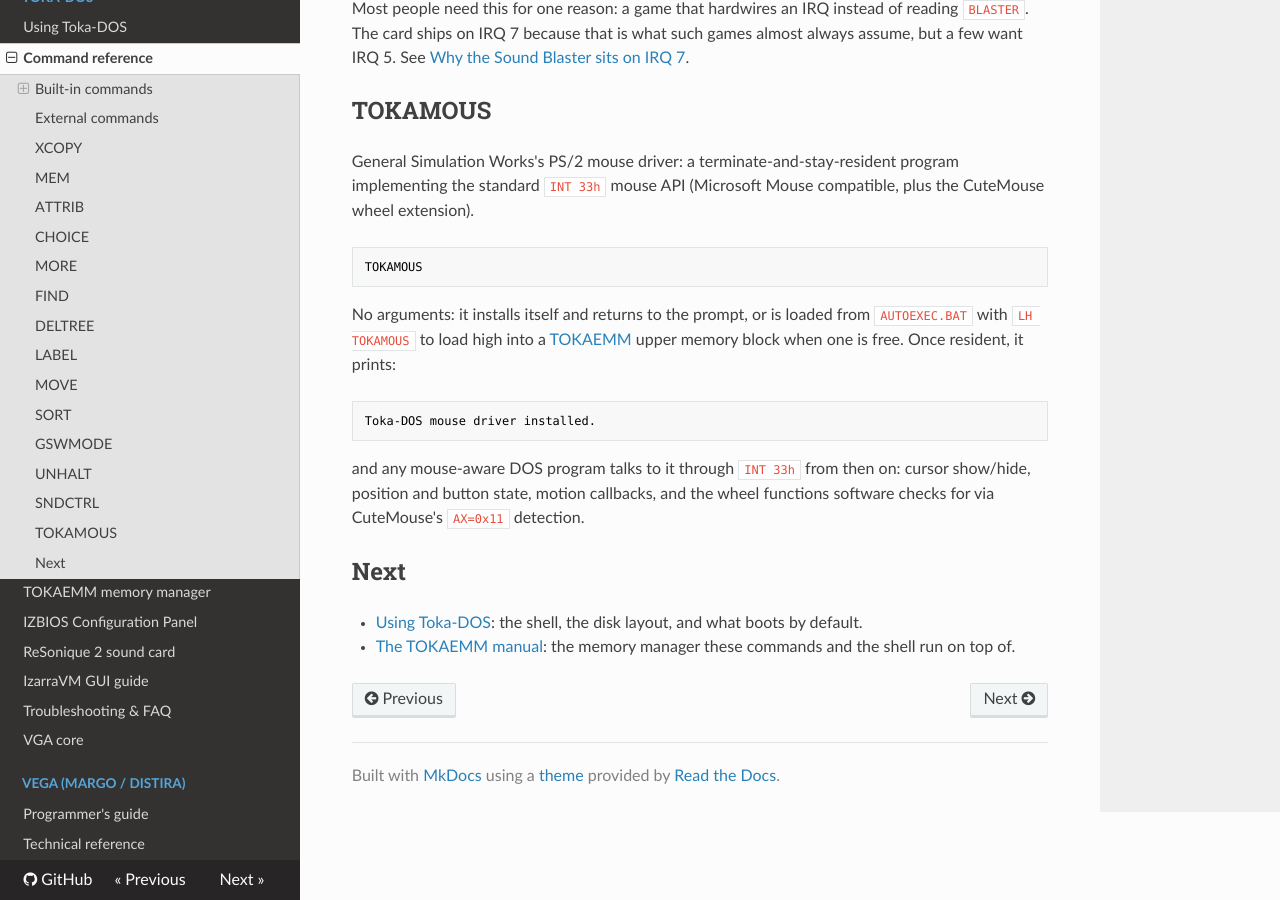
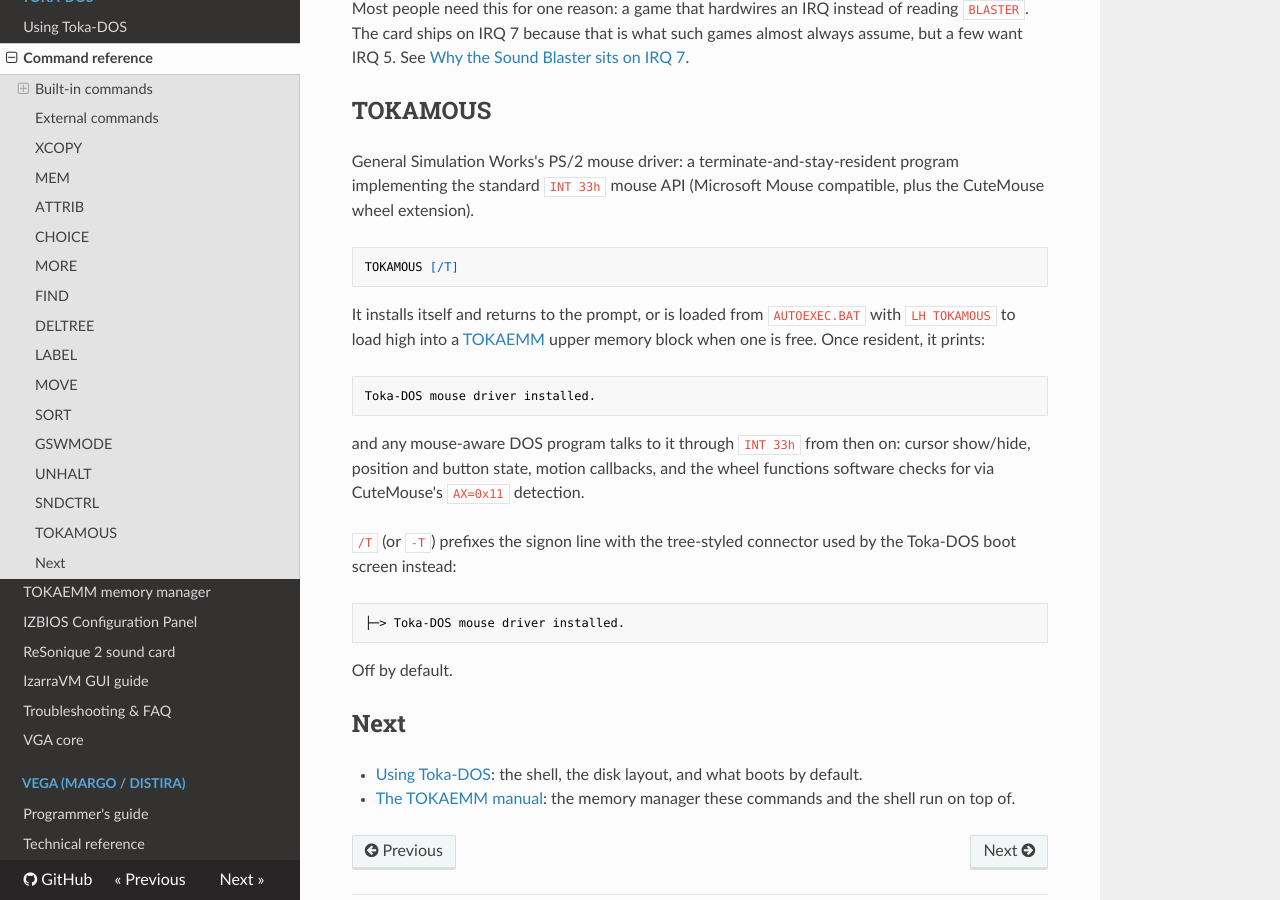
Before and after one commit to vorvek/IzarraVM, an MkDocs documentation site: the page built from docs/toka-dos/commands.md, in a window 1280 px wide and 900 px high, scrolled down 10441 px. Built offline with MkDocs 1.6.1, drawn with Linux system fonts in a browser that asks for light colours; nearby versions of some CDN libraries.

Commit message:
docs(tokamous): record the /T switch and its scanner's deliberate shape

````diff
--- a/docs/toka-dos/commands.md
+++ b/docs/toka-dos/commands.md
@@ -430,11 +430,11 @@ program implementing the standard `INT 33h` mouse API (Microsoft Mouse
 compatible, plus the CuteMouse wheel extension).
 
 ```
-TOKAMOUS
+TOKAMOUS [/T]
 ```
 
-No arguments: it installs itself and returns to the prompt, or is loaded
-from `AUTOEXEC.BAT` with `LH TOKAMOUS` to load high into a
+It installs itself and returns to the prompt, or is loaded from
+`AUTOEXEC.BAT` with `LH TOKAMOUS` to load high into a
 [TOKAEMM](../tokaemm/manual.md) upper memory block when one is free. Once
 resident, it prints:
 
@@ -446,6 +446,15 @@ and any mouse-aware DOS program talks to it through `INT 33h` from then on:
 cursor show/hide, position and button state, motion callbacks, and the
 wheel functions software checks for via CuteMouse's `AX=0x11` detection.
 
+`/T` (or `-T`) prefixes the signon line with the tree-styled connector used
+by the Toka-DOS boot screen instead:
+
+```
+├─> Toka-DOS mouse driver installed.
+```
+
+Off by default.
+
 ## Next
 
 - [Using Toka-DOS](using-toka-dos.md): the shell, the disk layout, and what
````
Also changed, not shown: 1 other file.
